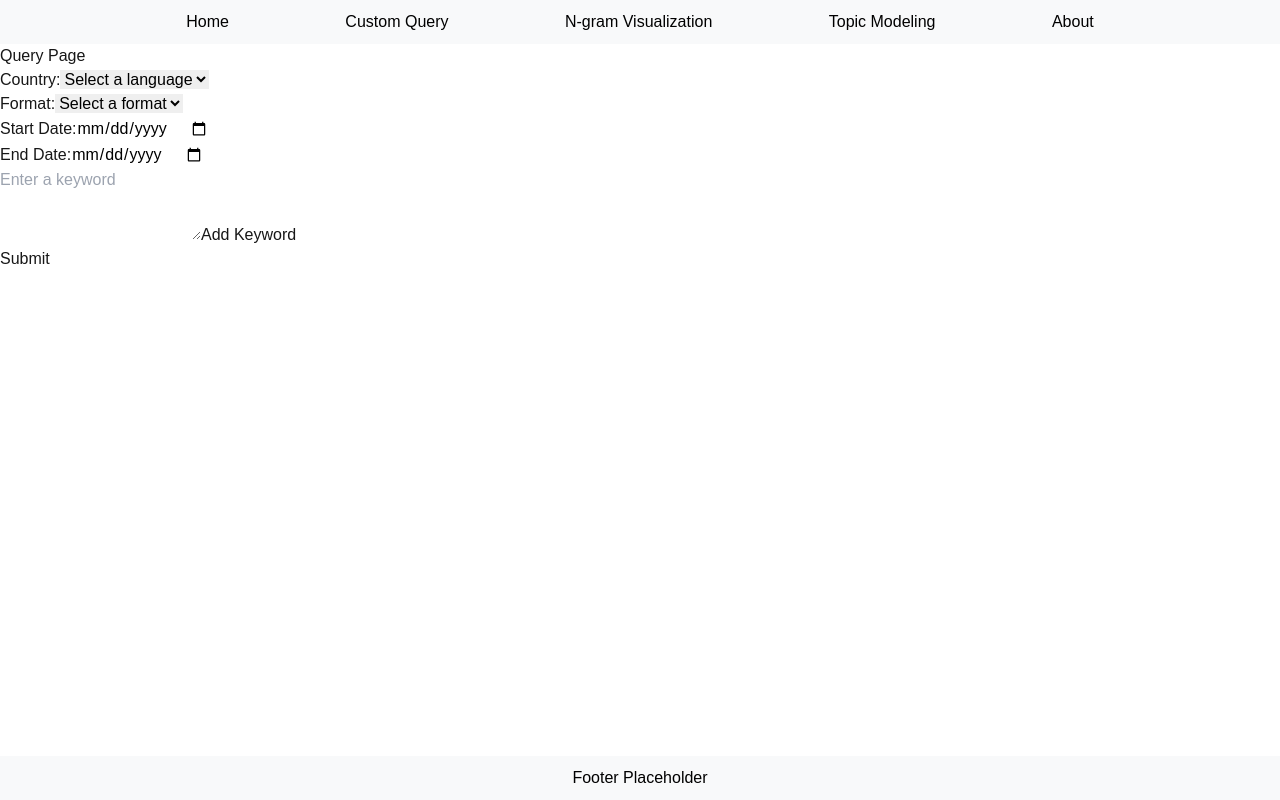
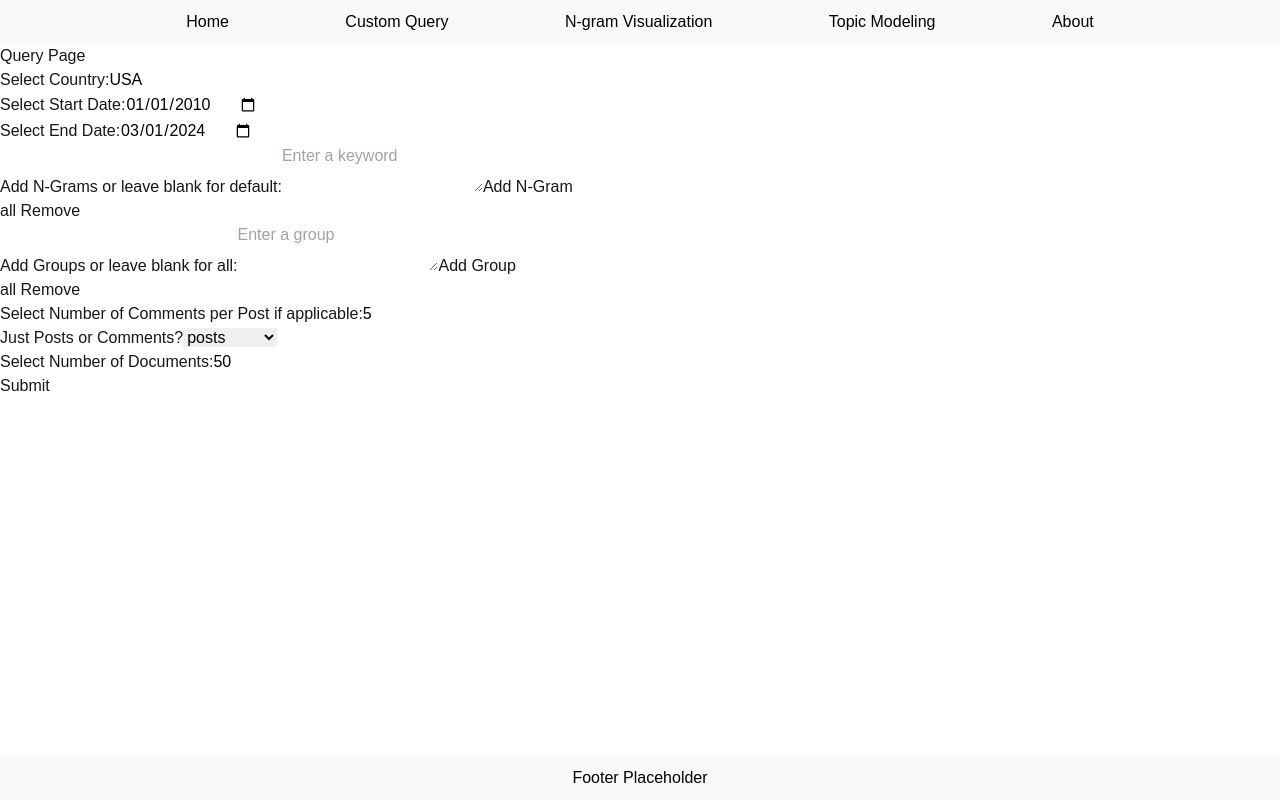
Before and after one commit to Jayman391/babycenter-frontend, a Next.js app: page /query in a window 1280 px wide. Built offline with nearby package versions, Linux system fonts and the light colour scheme.

Commit message:
query functionality v1

```diff
--- a/app/query/page.tsx
+++ b/app/query/page.tsx
@@ -3,33 +3,26 @@
 import React, { useState } from 'react';
 import { BACKEND_IP } from '../config'; // Ensure the path is correct
 
-// Define the shape of the response from the backend
-interface QueryResponse {
-  status: string;
-  message: string;
-  content: {
-    language: string;
-    format: string;
-    start: string;
-    end: string;
-    keywords: string[];
-  } | null;
-}
 
 export default function QueryPage() {
-  // State variables for form inputs
-  const [country, setCountry] = useState<string>('');
-  const [format, setFormat] = useState<string>('');
-  const [startDate, setStartDate] = useState<string>('');
-  const [endDate, setEndDate] = useState<string>('');
-  const [keywords, setKeywords] = useState<string[]>([]);
-  const [keywordInput, setKeywordInput] = useState<string>('');
+  // State variables for form inputs with default values
+  const [country, setCountry] = useState<string>('USA');
+  const [startDate, setStartDate] = useState<string>('2010-01-01');
+  const [endDate, setEndDate] = useState<string>('2024-03-01');
+  const [keywords, setKeywords] = useState<string[]>(['all']);
+  const [groups, setGroups] = useState<string[]>(['all']);
+  const [keywordInput, setKeywordInput] = useState<string>(''); // no default input
+  const [groupInput, setGroupInput] = useState<string>(''); // no default input
+  const [numComments, setNumComments] = useState<number>(5);
+  const [postOrComment, setPostOrComment] = useState<string>('posts');
+  const [numDocuments, setNumDocuments] = useState<number>(50);
 
   // State variables for handling responses and loading state
-  const [response, setResponse] = useState<QueryResponse | null>(null);
+  const [response, setResponse] = useState<Response | null>(null);
   const [isLoading, setIsLoading] = useState<boolean>(false);
   const [error, setError] = useState<string | null>(null);
 
+  // Handle form submission
  // Handle form submission
 const handleSubmit = async (event: React.FormEvent) => {
   event.preventDefault();
@@ -37,11 +30,20 @@ export default function QueryPage() {
   setError(null);
   setResponse(null);
 
-    // Encode keywords as comma-separated values
-    const encodedKeywords = keywords.map(keyword => encodeURIComponent(keyword)).join(',');
+  // Ensure keywords and groups have default values if empty
+  const finalKeywords = keywords.length > 0 ? keywords : [''];
+  const finalGroups = groups.length > 0 ? groups : [''];
 
-    // Construct the URL with path parameters
-    const url = `${BACKEND_IP}/query/${encodeURIComponent(country)}/${encodeURIComponent(format)}/${encodeURIComponent(startDate)}/${encodeURIComponent(endDate)}/${encodedKeywords}/`;
+  // Encode keywords and groups as comma-separated values
+  const encodedKeywords = finalKeywords.map(keyword => encodeURIComponent(keyword)).join(',');
+  const encodedGroups = finalGroups.map(group => encodeURIComponent(group)).join(',');
+
+  // Convert start and end dates to integer format (YYYYMMDD)
+  const startDateInt = parseInt(startDate.replace(/-/g, ''), 10);
+  const endDateInt = parseInt(endDate.replace(/-/g, ''), 10);
+
+  // Construct the URL using query parameters
+  const url = `${BACKEND_IP}/query?country=${encodeURIComponent(country)}&start=${startDateInt}&end=${endDateInt}&keywords=${encodedKeywords}&groups=${encodedGroups}&num_comments=${numComments}&post_or_comment=${postOrComment}&num_documents=${numDocuments}`;
 
   try {
     const res = await fetch(url, { method: 'GET' });
@@ -50,7 +52,7 @@ export default function QueryPage() {
       throw new Error(`Server error: ${res.status}`);
     }
 
-      const data: QueryResponse = await res.json();
+    const data = await res.json();
     setResponse(data);
   } catch (err: any) {
     console.error('Error fetching data:', err);
@@ -60,12 +62,15 @@ export default function QueryPage() {
   }
 };
 
-  // Handle changes in the keyword input field
+  // Handle changes in the keyword and group input fields
   const handleKeywordChange = (event: React.ChangeEvent<HTMLTextAreaElement>) => {
     setKeywordInput(event.target.value);
   };
+  const handleGroupChange = (event: React.ChangeEvent<HTMLTextAreaElement>) => {
+    setGroupInput(event.target.value);
+  };
 
-  // Handle adding a keyword to the list
+  // Handle adding a keyword or group to the list
   const handleKeywordAdd = (event: React.FormEvent) => {
     event.preventDefault();
     const trimmedKeyword = keywordInput.trim();
@@ -74,57 +79,45 @@ export default function QueryPage() {
       setKeywordInput('');
     }
   };
+  const handleGroupAdd = (event: React.FormEvent) => {
+    event.preventDefault();
+    const trimmedGroup = groupInput.trim();
+    if (trimmedGroup !== '') {
+      setGroups(prevGroups => [...prevGroups, trimmedGroup]);
+      setGroupInput('');
+    }
+  };
 
-  // Handle removing a keyword from the list
+  // Handle removing a keyword or group from the list
   const handleKeywordRemove = (index: number) => {
     setKeywords(prevKeywords => prevKeywords.filter((_, i) => i !== index));
+  };
+  const handleGroupRemove = (index: number) => {
+    setGroups(prevGroups => prevGroups.filter((_, i) => i !== index));
   };
 
   return (
     <div>
       <h1>Query Page</h1>
 
-
       <form onSubmit={handleSubmit}>
-        {/* Language Selection */}
+        {/* Country Selection */}
         <div>
-          <label htmlFor="country">Country:</label>
-          <select
+          <label htmlFor="country">Select Country:</label>
+          <input
             id="country"
-            name="country"
+            type="text"
             value={country}
             onChange={(e) => setCountry(e.target.value)}
             required
             style={{ color: 'black' }}
-          >
-            <option value="">Select a language</option>
-            <option value="English">English</option>
-            <option value="Spanish">Spanish</option>
-            {/* Add more languages as needed */}
-          </select>
-        </div>
-
-        {/* Format Selection */}
-        <div>
-          <label htmlFor="format">Format:</label>
-          <select
-            id="format"
-            name="format"
-            value={format}
-            onChange={(e) => setFormat(e.target.value)}
-            required
-            style={{ color: 'black' }}
-          >
-            <option value="">Select a format</option>
-            <option value="PDF">PDF</option>
-            <option value="DOCX">DOCX</option>
-            {/* Add more formats as needed */}
-          </select>
+            placeholder='USA'
+          />
         </div>
 
         {/* Start Date */}
         <div>
-          <label htmlFor="startDate">Start Date:</label>
+          <label htmlFor="startDate">Select Start Date:</label>
           <input
             type="date"
             id="startDate"
@@ -138,7 +131,7 @@ export default function QueryPage() {
 
         {/* End Date */}
         <div>
-          <label htmlFor="endDate">End Date:</label>
+          <label htmlFor="endDate">Select End Date:</label>
           <input
             type="date"
             id="endDate"
@@ -152,34 +145,81 @@ export default function QueryPage() {
 
         {/* Keywords Input */}
         <div>
-          <label htmlFor="keywords"></label>
+          <label htmlFor="keywords">Add N-Grams or leave blank for default:</label>
           <textarea
             id="keywords"
-            name="keywords"
             value={keywordInput}
             onChange={handleKeywordChange}
             placeholder="Enter a keyword"
-            rows={3}
+            rows={2}
             style={{ color: 'black' }}
           />
-          <button type="button" onClick={handleKeywordAdd}>
-            Add Keyword
-          </button>
+          <button type="button" onClick={handleKeywordAdd}>Add N-Gram</button>
+        </div>
+        <ul>
+          {keywords.map((keyword, index) => (
+            <li key={index}>{keyword} <button type="button" onClick={() => handleKeywordRemove(index)}>Remove</button></li>
+          ))}
+        </ul>
+
+        {/* Groups Input */}
+        <div>
+          <label htmlFor="groups"> Add Groups or leave blank for all:</label>
+          <textarea
+            id="groups"
+            value={groupInput}
+            onChange={handleGroupChange}
+            placeholder="Enter a group"
+            rows={2}
+            style={{ color: 'black' }}
+          />
+          <button type="button" onClick={handleGroupAdd}>Add Group</button>
+        </div>
+        <ul>
+          {groups.map((group, index) => (
+            <li key={index}>{group} <button type="button" onClick={() => handleGroupRemove(index)}>Remove</button></li>
+          ))}
+        </ul>
+
+        {/* Number of Comments */}
+        <div>
+          <label htmlFor="numComments">Select Number of Comments per Post if applicable:</label>
+          <input
+            type="number"
+            id="numComments"
+            name="numComments"
+            value={numComments}
+            onChange={(e) => setNumComments(parseInt(e.target.value))}
+            style={{ color: 'black' }}
+          />
         </div>
 
-        {/* Display Added Keywords */}
-        {keywords.length > 0 && (
-          <ul>
-            {keywords.map((keyword, index) => (
-              <li key={index}>
-                {keyword}{' '}
-                <button type="button" onClick={() => handleKeywordRemove(index)}>
-                  Remove
-                </button>
-              </li>
-            ))}
-          </ul>
-        )}
+        {/* Post or Comment */}
+        <div>
+          <label htmlFor="postOrComment">Just Posts or Comments?</label>
+          <select
+            id="postOrComment"
+            value={postOrComment}
+            onChange={(e) => setPostOrComment(e.target.value)}
+            style={{ color: 'black' }}
+          >
+             <option value="post">posts</option>
+            <option value="comment">comments</option>
+          </select>
+        </div>
+
+        {/* Number of Documents */}
+        <div>
+          <label htmlFor="numDocuments">Select Number of Documents:</label>
+          <input
+            type="number"
+            id="numDocuments"
+            name="numDocuments"
+            value={numDocuments}
+            onChange={(e) => setNumDocuments(parseInt(e.target.value))}
+            style={{ color: 'black' }}
+          />
+        </div>
 
         {/* Submit Button */}
         <div>
@@ -194,20 +234,12 @@ export default function QueryPage() {
       {error && <p style={{ color: 'red' }}>{error}</p>}
 
       {/* Display Response */}
-      {response && response.status === 'success' && response.content && (
+      {response && (
         <div>
           <h2>Response from Server:</h2>
           <pre>{JSON.stringify(response, null, 2)}</pre>
         </div>
       )}
-
-      {/* Display Error Message from Server */}
-      {response && response.status === 'error' && (
-        <div>
-          <h2>Error from Server:</h2>
-          <p style={{ color: 'red' }}>{response.message}</p>
-        </div>
-      )}
     </div>
   );
 }
```
Lines whose indentation alone changed are shown as unchanged.
